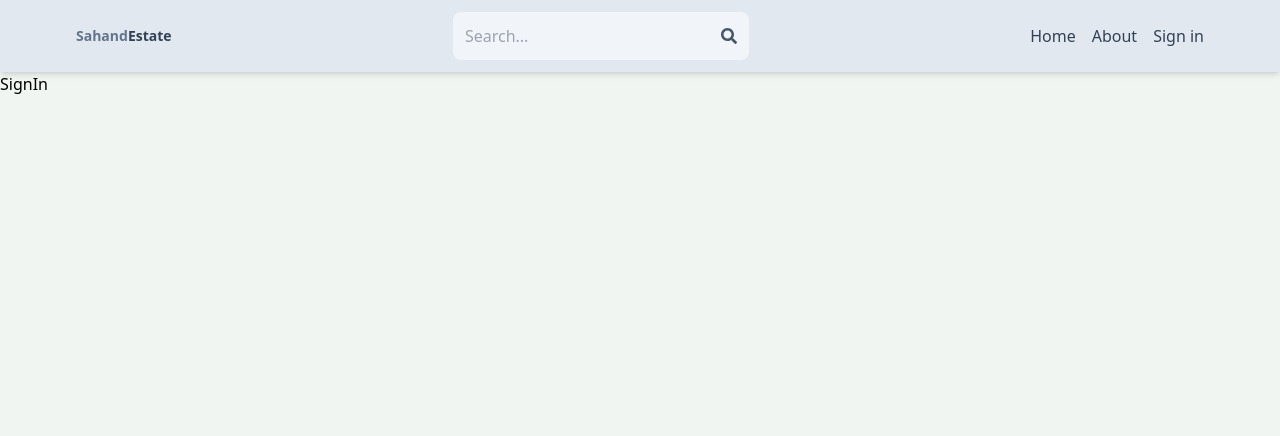
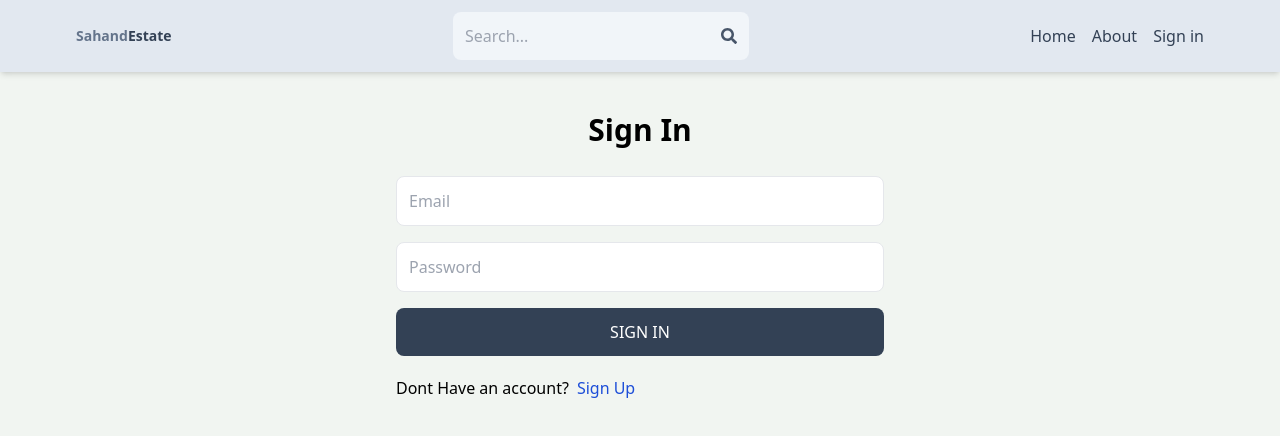
Before and after one commit to nikhil9755/real_state, a React (Vite) app in the folder client/: page /sign-in in a window 1280 px wide. Shown: the top 436 px of the page. Built offline with nearby package versions, Linux system fonts and the light colour scheme.

Commit message:
complete sing in page functionality

```diff
--- a/client/src/pages/SignIn.jsx
+++ b/client/src/pages/SignIn.jsx
@@ -1,7 +1,66 @@
-import React from 'react'
+import React, { useState } from 'react'
+import { Link,useNavigate } from 'react-router-dom'
 
-export default function SignIn() {
+export default function SignIp() {
+  const[formdata,setformdata]=useState({});
+  const[error,seterror]=useState(null);
+  const[loading,setloading]=useState(false);
+  const navigate=useNavigate();
+  const handleChange= (e) =>{
+    setformdata({
+      ...formdata,
+      [e.target.id]:e.target.value,
+    });
+  };
+  console.log(formdata);
+  const handlesubmit= async (e) => {
+    e.preventDefault();
+    try{
+      setloading(true);
+      const res= await fetch('api/auth/signin', {
+        method : 'POST',
+        headers : {
+          'Content-Type':'application/json',
+        },
+        body: JSON.stringify(formdata),
+      });
+      const data=await res.json();
+      console.log(data);
+      if(data.success== false){
+      setloading(false);
+      seterror(data.message);
+      return;
+      }
+      setloading(false);
+      seterror(null);
+      navigate('/');
+    }
+    catch(error){
+          // console.log(data);
+          setloading(false);
+          seterror(error.message);
+
+    }
+  };
   return (
-    <div>SignIn</div>
+    <div className='p-3 max-w-lg mx-auto'>
+    <h1 className='text-3xl text-center font-semibold my-7'>Sign In</h1>
+    <form onSubmit={handlesubmit} className='flex flex-col gap-4'>
+
+      <input type='text' className='border p-3 rounded-lg' placeholder='Email' name='username' id='email' onChange={handleChange} />
+
+      <input type='password' className='border p-3 rounded-lg' placeholder='Password' name='username' id='password' onChange={handleChange} />
+      <button disabled={loading} className='bg-slate-700 text-white p-3 rounded-lg uppercase hover:opacity-95 disabled:opacity-80'>{loading ? 'Loading...' : 'Sign In'}</button>
+    </form>
+    <div className='flex gap-2 mt-5'>
+        <p>Dont Have an account?</p>
+        <Link to={'/sign-up'}>
+          <span className='text-blue-700'>Sign Up</span>
+        </Link>
+
+      </div>
+      {error && <p className='text-red-500 mt-5'>{error}</p>}
+    </div>
+
   )
 }
--- a/client/src/pages/SignUp.jsx
+++ b/client/src/pages/SignUp.jsx
@@ -49,7 +49,7 @@
       <input type='text' className='border p-3 rounded-lg' placeholder='Username' name='username' id='username' onChange={handleChange} />
       <input type='text' className='border p-3 rounded-lg' placeholder='Email' name='username' id='email' onChange={handleChange} />
 
-      <input type='text' className='border p-3 rounded-lg' placeholder='Password' name='username' id='password' onChange={handleChange} />
+      <input type='passwors' className='border p-3 rounded-lg' placeholder='Password' name='username' id='password' onChange={handleChange} />
       <button disabled={loading} className='bg-slate-700 text-white p-3 rounded-lg uppercase hover:opacity-95 disabled:opacity-80'>{loading ? 'Loading...' : 'Sign Up'}</button>
     </form>
     <div className='flex gap-2 mt-5'>
@@ -57,8 +57,9 @@
         <Link to={'/sign-in'}>
           <span className='text-blue-700'>Sign in</span>
         </Link>
-        {error && <p className='text-red-500 mt-5'>{error}</p>}
+
       </div>
+      {error && <p className='text-red-500 mt-5'>{error}</p>}
     </div>
 
   )
```
